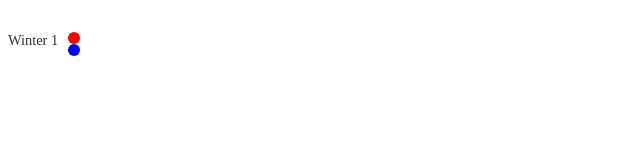
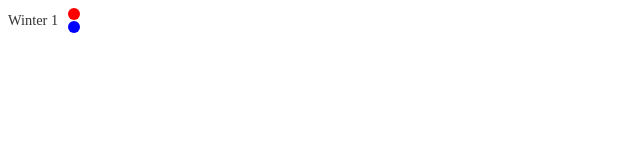
Before and after one commit to Joohuana/bazi, a plain HTML site: page docs/index.html in a window 1280 px wide. Shown: the whole page, without its empty margins (0-640 px from the left). Drawn offline with Linux system fonts and the light colour scheme.

Commit message:
css change

```diff
--- a/docs/index.html
+++ b/docs/index.html
@@ -8,10 +8,7 @@
 </head>
 <body>
 <div id="footer-element-container">
-  <div id="element-display">
-    <div class="element-circle"></div>
-    <div class="element-circle"></div>
-  </div>
+
 <div id="seasons-container">Loading…</div>
 
 <script>
--- a/docs/style.css
+++ b/docs/style.css
@@ -3,7 +3,7 @@
 .season {
   text-align: left;
   display: flex;
-
+     align-items: center;
   gap: 10px;
 }
 
@@ -12,7 +12,9 @@
 .element-circles {
     display: flex;
     flex-direction: column;
+gap: 1px;
   }
+
 .element-circle {
   width: 12px;
   height: 12px;
```
